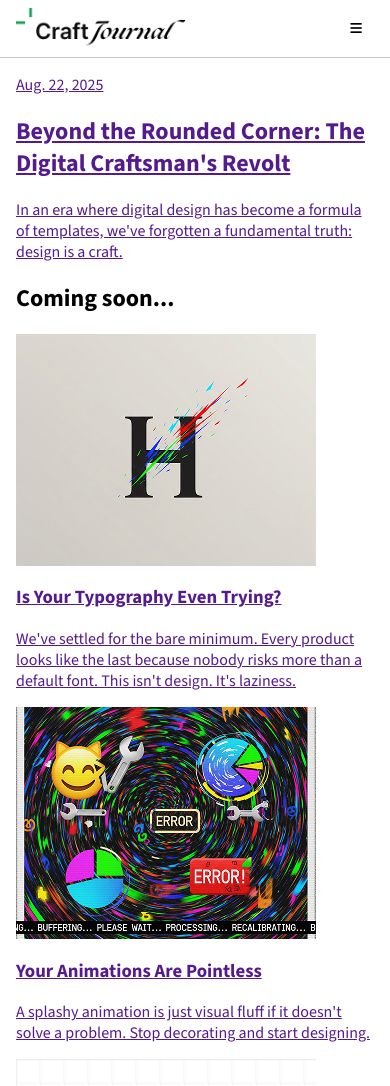
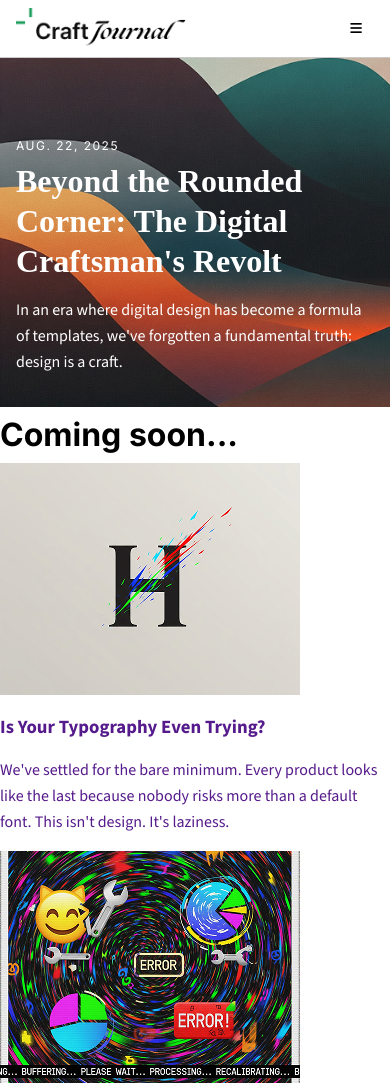
Before and after one commit to mateoruizguinazu/design-journal, a website built with Vite: page index.html in a window 390 px wide. Shown: the top 1086 px of the page. Built offline with nearby package versions, Linux system fonts and the light colour scheme; a web font is replaced by a local one.

Commit message:
Stylized the main article
Set up the mobile version of the main article

```diff
--- a/css/style.css
+++ b/css/style.css
@@ -6,6 +6,9 @@ html,
 body {
     margin: 0;
     padding: 0;
+}
+
+body {
     font-family: 'Source Sans 3', sans-serif;
 }
 
@@ -16,9 +19,16 @@ body {
 .site-header {
     position: sticky;
     top: 0;
-    padding: 0.5em 1em;
+    padding: 0.5em;
+    padding-inline: 1em;
     background-color: white;
     border-bottom: 1px solid #cacaca;
+}
+
+.site-header .container{
+    display: flex;
+    align-items: center;
+    justify-content: space-between;
 }
 
 .logo-img {
@@ -75,7 +85,7 @@ li {
         display: flex;
         align-items: center;
         justify-content: space-between;
-        padding: 0.5em 1.5em;
+        padding-inline: 1.5em;
     }
 
     .nav-toggle {
@@ -84,16 +94,14 @@ li {
 
     #main-nav {
         position: relative;
-        max-height: 30px;
+        max-height: none;
         overflow: auto;
         display: flex;
         width: fit-content;
 
     }
 
-
     ul {
-        width: fit-content;
         display: flex;
         gap: 1em;
     }
@@ -108,34 +116,59 @@ li {
 
 
 /* =================
-    Main Element Layout
+    Main Elements Layout
    ================= */
 
 main {
-    padding: 1em;
-    margin: 0 auto;
-    max-width: 980px;
+
 }
 
-.container {
+.main-article {
     width: 100%;
-    margin: 0 auto;
-    max-width: 980px;
-    display: flex;
-    align-items: center;
-    justify-content: space-between;
+    padding: 5rem 1rem 1rem 1rem;
+    background: white url("../images/blog-image-hero.png");
+    background-size: cover;
 }
 
 
 
+.main-article-content {
+    color: white;
+}
+
+
 @media (min-width: 480px) {
+
+    .container {
+        width: 100%;
+        margin: 0 auto;
+        max-width: 980px;
+    }
+
+    .main-article {
+        height: 490px;
+        background: white url("../images/img-main.png");
+    }
 
 }
 
 
 
 /* =================
-    Article Card
+    Main Article Card
+   ================= */
+
+
+
+
+
+
+
+
+
+
+/* =================
+    Soon Article Cards
    ================= */
 
 
@@ -146,6 +179,33 @@ main {
 /* =================
     Typography
    ================= */
+
+main a {
+    text-decoration: none;
+}
+
+h2 {
+    font-family: 'Inter', sans-serif;
+    font-size: 2rem;
+    line-height: 1.25;
+    margin: 0.25em 0;
+}
+
+.main-article-content h2 {
+    font-family: 'Playfair', serif;
+}
+
+time {
+    text-transform: uppercase;
+    font-family: 'Inter', sans-serif;
+    font-size: 0.75rem;
+    letter-spacing: 1.5;
+}
+
+p {
+    font-size: 1rem;
+    line-height: 1.625;
+}
 
 
 
--- a/index.html
+++ b/index.html
@@ -36,8 +36,9 @@
                 </nav>
             </div>
         </header>
-        <!-- Main article -->
-        <main>
+
+        <main class="container">
+             <!-- Main article -->
             <section class="main-article">
                 <a href=""
                 class="main"
```
Also changed, not shown: images/blog-image-hero.png (added), images/img-main.png.
